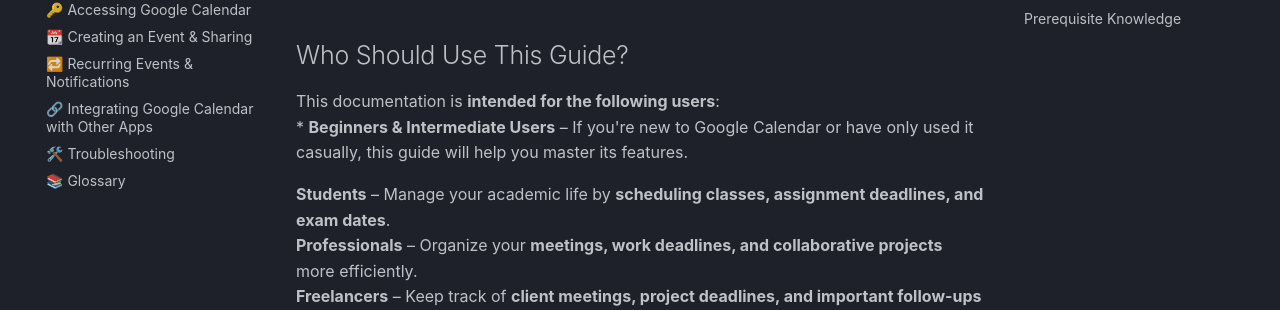
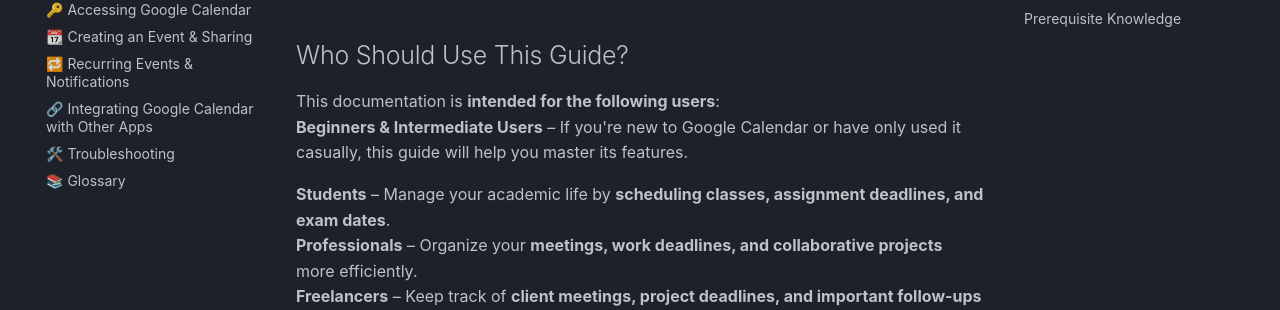
Before and after one commit to mobina-soltani/google-calendar-documentation, an MkDocs documentation site: the page built from docs/index.md, in a window 1280 px wide and 900 px high, scrolled down 429 px. Shown: the part 143-453 px from the top of the window. Built offline with MkDocs 1.6.1 and Material for MkDocs 9.7.7, drawn with Linux system fonts in a browser that asks for light colours.

Commit message:
Fix the issue

```diff
--- a/docs/index.md
+++ b/docs/index.md
@@ -18,7 +18,7 @@
 ## Who Should Use This Guide?
 
 This documentation is **intended for the following users**:
-* **Beginners & Intermediate Users** – If you're new to Google Calendar or have only used it casually, this guide will help you master its features.
+**Beginners & Intermediate Users** – If you're new to Google Calendar or have only used it casually, this guide will help you master its features.
 
 **Students** – Manage your academic life by **scheduling classes, assignment deadlines, and exam dates**.
 **Professionals** – Organize your **meetings, work deadlines, and collaborative projects** more efficiently.
```
